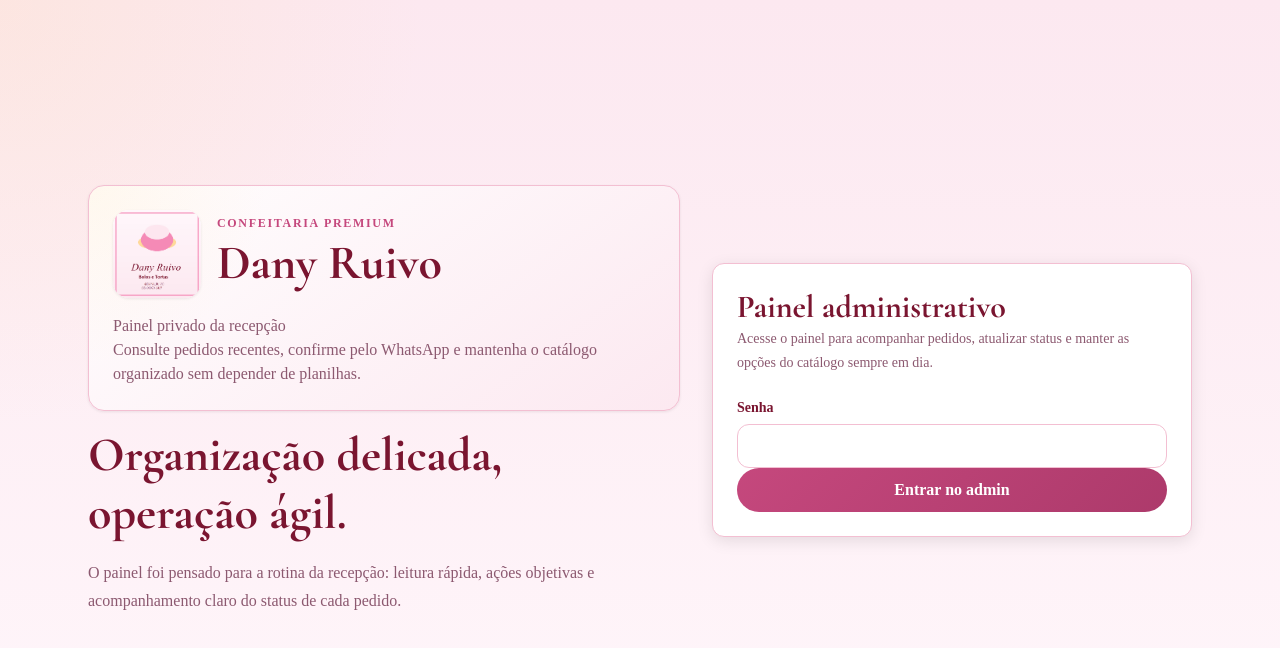
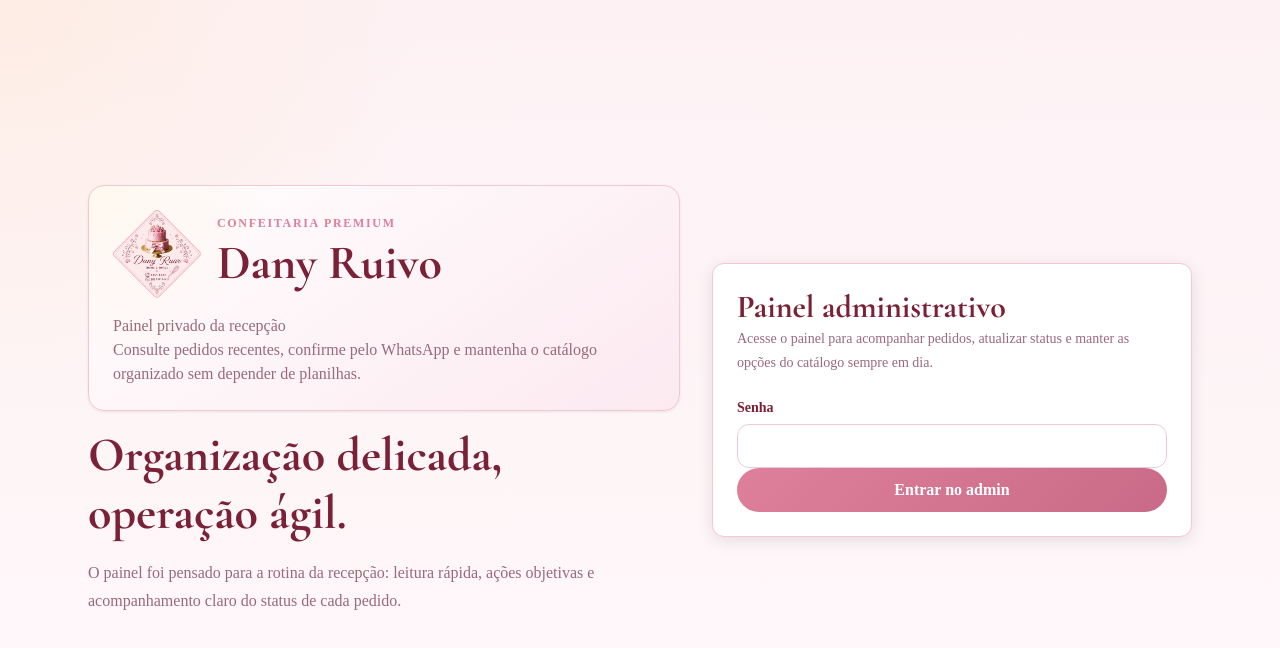
Before and after one commit to dholand4/sweet-orders, a Next.js app: page /admin in a window 1280 px wide. Shown: the top 648 px of the page. Built offline with nearby package versions, Linux system fonts and the light colour scheme.

Commit message:
feat: aplicar novo logotipo e paleta da marca

```diff
--- a/src/components/Logo/index.tsx
+++ b/src/components/Logo/index.tsx
@@ -1,3 +1,4 @@
+import logoImage from "@/assets/logotipo.png";
 import { LogoImage, LogoWrap } from "./style";
 import type { LogoProps } from "./types";
 
@@ -5,7 +6,7 @@
   return (
     <LogoWrap $size={size}>
       <LogoImage
-        src="/logo.png"
+        src={logoImage}
         alt="Dany Ruivo - Bolos e Tortas"
         fill
         priority={priority}
--- a/src/components/Logo/style.ts
+++ b/src/components/Logo/style.ts
@@ -6,11 +6,8 @@
   width: ${({ $size }) => `${$size}px`};
   height: ${({ $size }) => `${$size}px`};
   border-radius: ${({ theme }) => theme.radii.lg};
-  overflow: hidden;
-  box-shadow: ${({ theme }) => theme.shadows.sm};
-  background: ${({ theme }) => theme.colors.surface};
 `;
 
 export const LogoImage = styled(Image)`
-  object-fit: cover;
+  object-fit: contain;
 `;
--- a/src/theme/theme.ts
+++ b/src/theme/theme.ts
@@ -1,20 +1,20 @@
 export const theme = {
   colors: {
-    primary: "#c5487d",
-    primaryHover: "#ad3a6b",
-    bg: "#fce8f0",
-    bgSecondary: "#fff7fb",
+    primary: "#de7f9b",
+    primaryHover: "#c96a88",
+    bg: "#fdf1f4",
+    bgSecondary: "#fff8fa",
     surface: "#ffffff",
-    text: "#5b2037",
-    textMuted: "#8c5970",
-    border: "#f3bfd2",
+    text: "#6e2439",
+    textMuted: "#9a6a79",
+    border: "#f0c9d5",
     success: "#4e9b69",
-    warning: "#c68a34",
-    danger: "#b24367",
-    gold: "#ffd99a",
-    wine: "#7a1530",
-    primarySoft: "rgba(197, 72, 125, 0.12)",
-    focus: "rgba(197, 72, 125, 0.2)",
+    warning: "#c59b53",
+    danger: "#b24d69",
+    gold: "#d9b16b",
+    wine: "#7a2037",
+    primarySoft: "rgba(222, 127, 155, 0.14)",
+    focus: "rgba(222, 127, 155, 0.22)",
   },
   space: {
     1: "4px",
```
Also changed, not shown: src/assets/logotipo.png (added).
